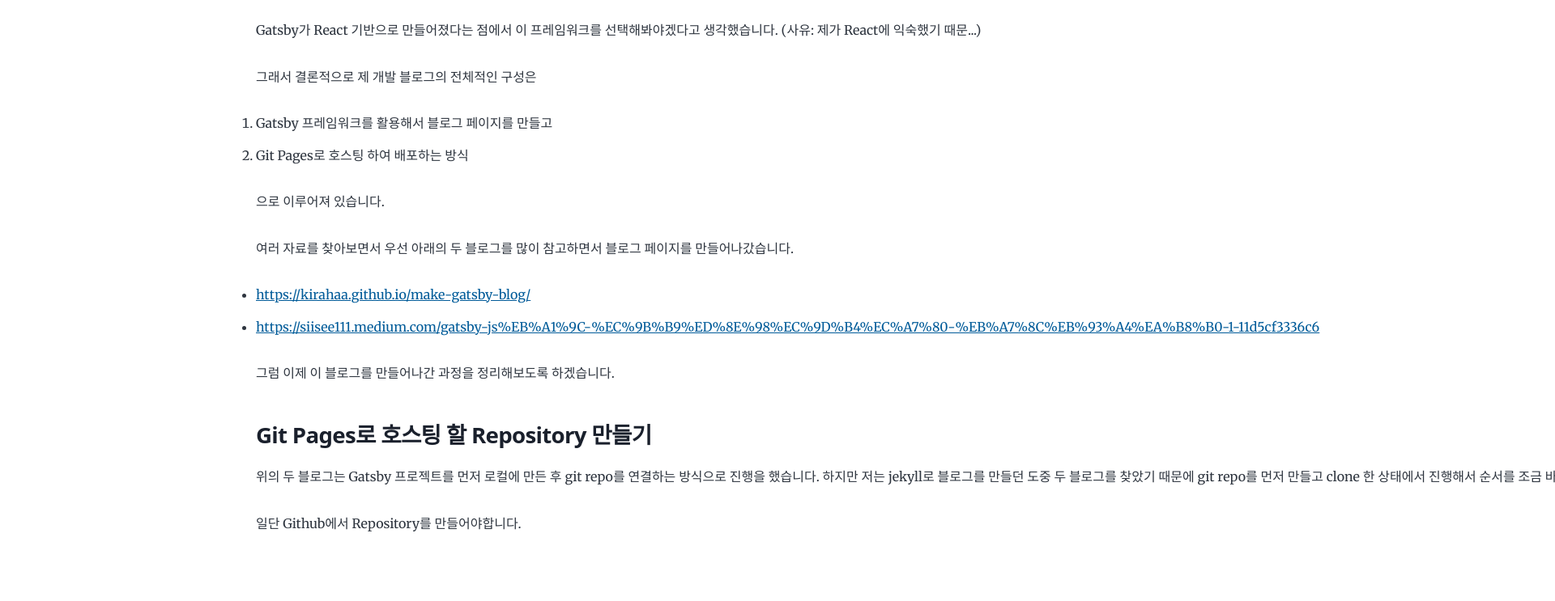
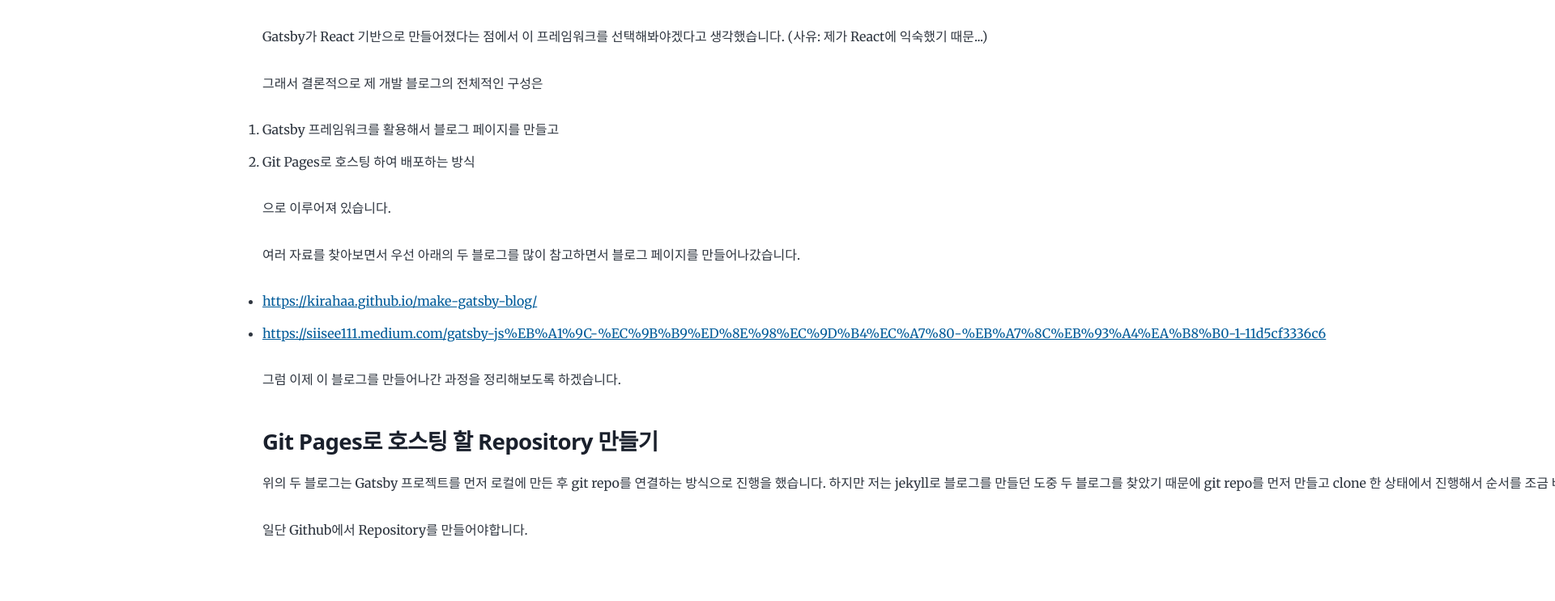
Before and after one commit to jjminsuh/jjminsuh.github.io, a Gatsby site: page /1/ in a window 1280 px wide. Shown: the part 429-1172 px from the top of the page at 81% size, 1920 px wide, since content can reach past the window. Built offline with nearby package versions, Linux system fonts and the light colour scheme; Gatsby itself is replaced by a stand-in of ours; some packages are replaced by stand-ins of ours.

Commit message:
fix: 글 여백 수정

```diff
--- a/src/style.css
+++ b/src/style.css
@@ -343,6 +343,26 @@ a:focus {
   margin: var(--spacing-0);
 }
 
+.post-wrapper {
+  display: flex;
+  align-items: flex-start;
+}
+
+.post-content {
+  padding-right: 20%;
+}
+
+section {
+  padding: var(--spacing-2);
+  flex-grow: 1;
+}
+
+.toc-container {
+  position: fixed;
+  right: 0;
+  width: 16%;
+}
+
 .gatsby-highlight {
   margin-bottom: var(--spacing-8);
 }
--- a/src/templates/blog-post.js
+++ b/src/templates/blog-post.js
@@ -22,10 +22,18 @@ const BlogPostTemplate = ({
           <h1 itemProp="headline">{post.frontmatter.title}</h1>
           <p>{post.frontmatter.date}</p>
         </header>
-        <section
-          dangerouslySetInnerHTML={{ __html: post.html }}
-          itemProp="articleBody"
-        />
+        <div className="post-wrapper">
+          <div className="post-content">
+            <section
+              dangerouslySetInnerHTML={{ __html: post.html }}
+              itemProp="articleBody"
+            />
+          </div>
+          {/* <div className="toc-container">
+            <div className="toc" dangerouslySetInnerHTML={{ __html: post.tableOfContents }}></div>
+          </div> */}
+        </div>
+
         <hr />
         <footer>
           <Bio />
@@ -92,6 +100,10 @@ export const pageQuery = graphql`
         date(formatString: "MMMM DD, YYYY")
         description
       }
+      fields {
+        slug
+      }
+      tableOfContents
     }
     previous: markdownRemark(id: { eq: $previousPostId }) {
       fields {
```
Also changed, not shown: content/blog/3/index.md (+1 -1 lines).
